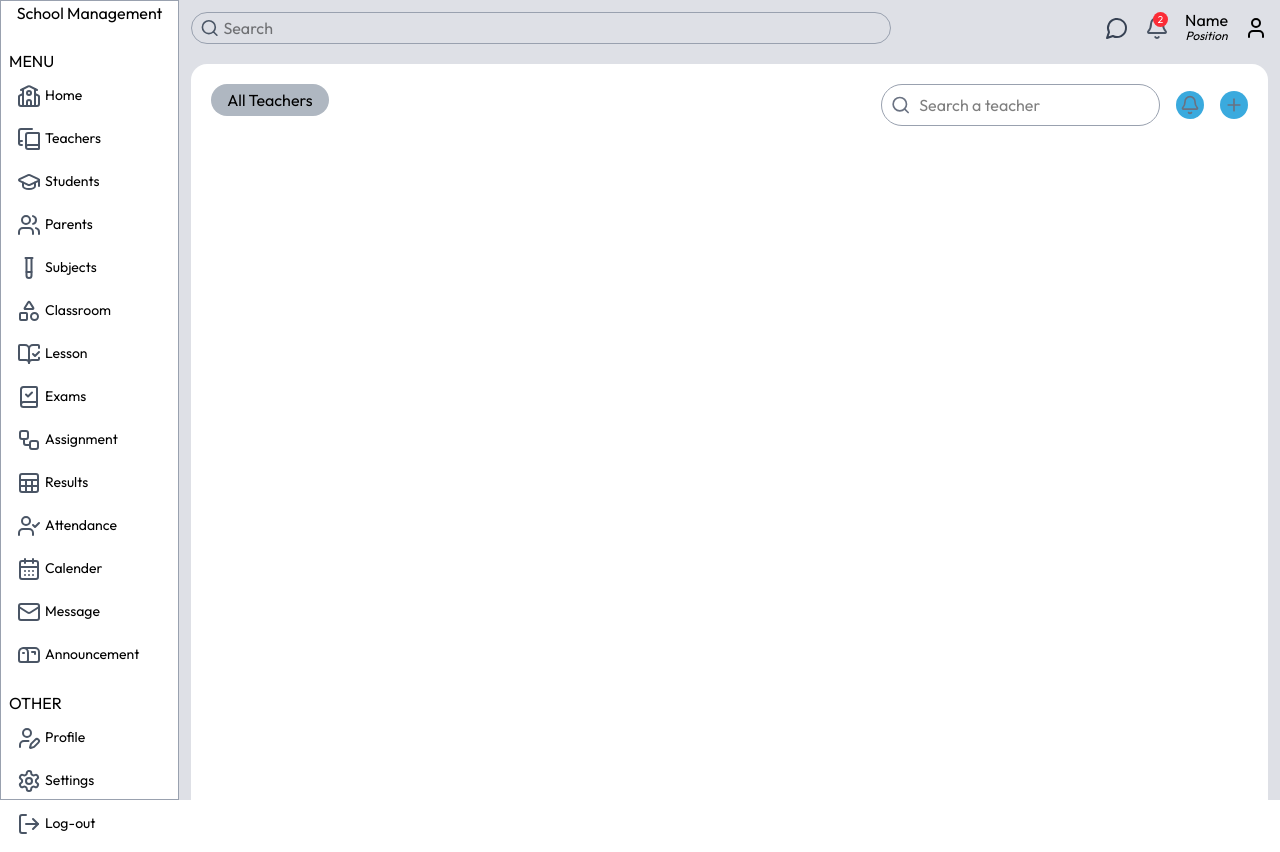
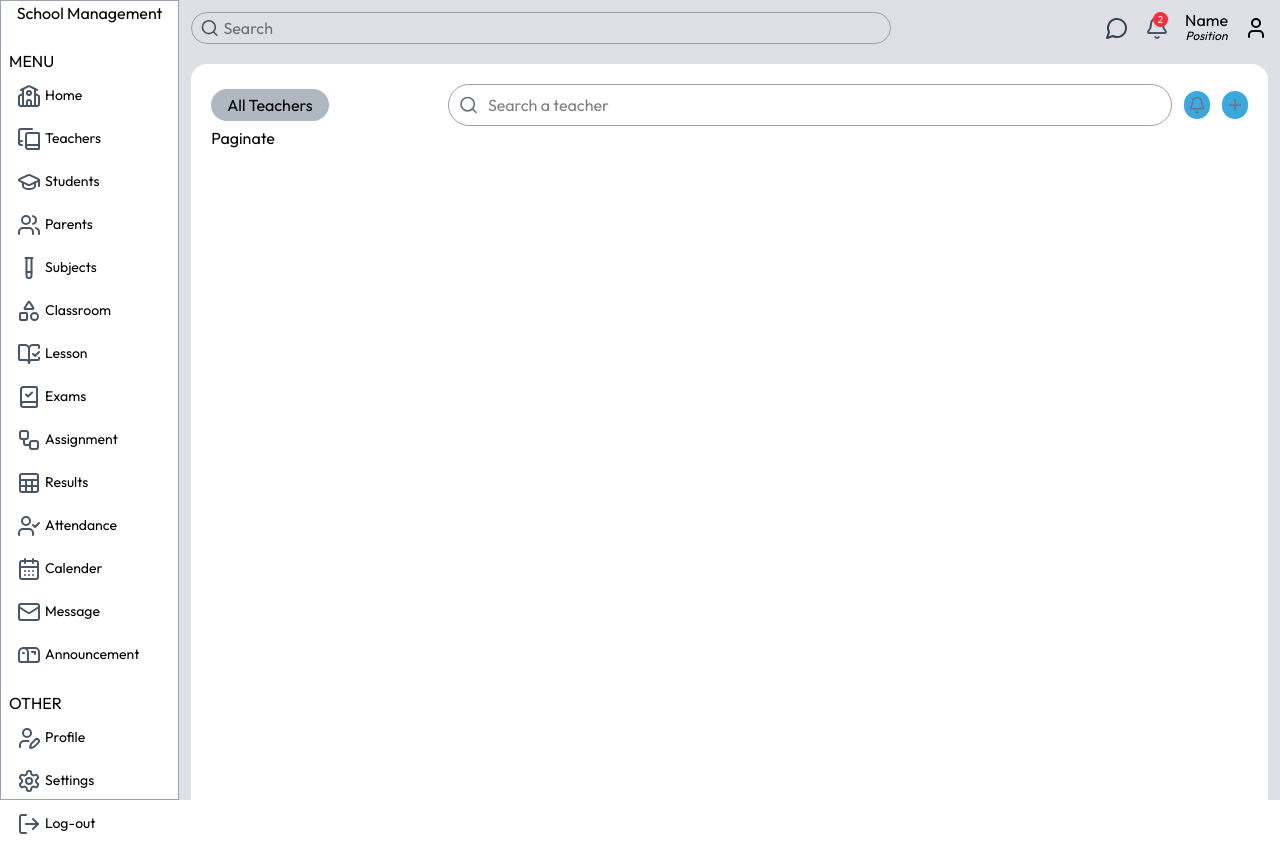
Before and after one commit to Chinweike99/school_management_system, a Next.js app: page /list/teacher in a window 1280 px wide. Built offline with nearby package versions, Linux system fonts and the light colour scheme; a web font is replaced by a local one.

Commit message:
tachers list

```diff
--- a/src/app/(dashboard)/list/teacher/page.tsx
+++ b/src/app/(dashboard)/list/teacher/page.tsx
@@ -1,3 +1,4 @@
+import Pagination from "@/app/components/Pagination";
 import TableSearch from "@/app/components/TableSearch";
 import { Bell, Plus, Search } from "lucide-react";
 import React from "react";
@@ -6,10 +7,9 @@ const TeacherListPage = () => {
   return (
     <div className="p-5 bg-white rounded-2xl h-full my-5">
       <div className="flex flex-col">
-        <div className="flex gap-8 justify-between">
+        <div className="flex gap-8 justify-between items-center">
           <h1 className="p-1 h-8 rounded-full px-4 bg-[#afb7c1]">All Teachers</h1>
-
-          <div className="flex flex-1  max-w-[800px]  items-center justify-end gap-4">
+          <div className="flex flex-1 max-w-[800px]  items-center justify-end gap-3">
             {/* <div className="border flex-1  border-gray-400 p-2 rounded-full flex items-center justify-center gap-2">
               <Search className="h-5 text-gray-500" />
               <input
@@ -18,13 +18,20 @@ const TeacherListPage = () => {
                 className="outline-none w-full"
               />
             </div> */}
-            <TableSearch />
-
+              <div className=" w-full">
+              <TableSearch />
+              </div>
               <Bell className="h-7 w-7 text-gray-500 bg-[#3aaade] p-1 rounded-full" />
               <Plus className="h-7 w-7 text-gray-500 bg-[#3aaade] p-1 rounded-full" />
 
           </div>
         </div>
+
+
+         {/* Paginaiton */}
+         <div>
+            <Pagination />
+          </div>
       </div>
     </div>
   );
--- a/src/app/(dashboard)/student/page.tsx
+++ b/src/app/(dashboard)/student/page.tsx
@@ -11,8 +11,8 @@ const Studentpage = () => {
     <div className=' flex gap-4 flex-col xl:flex-row mt-5'>
       {/* LEFT */}
       <div className='w-full xl:w-2/3'>
-          <div className='h-full bg-white p-4 rounded-2xl'>
-            <h1 className='text-xl font-semibold'>Schedule JSS1</h1>
+      <div className='h-full bg-white p-4 rounded-2xl'>
+      <h1 className='text-xl font-semibold py-3'>Students {"{John}"}</h1>
             <BigCalendar />
           </div>
       </div>
--- a/src/app/(dashboard)/teacher/page.tsx
+++ b/src/app/(dashboard)/teacher/page.tsx
@@ -11,8 +11,8 @@ const Teacherpage = () => {
     <div className=' flex gap-4 flex-col xl:flex-row mt-5'>
       {/* LEFT */}
       <div className='w-full xl:w-2/3'>
-          <div className='h-full bg-white p-4 rounded-2xl'>
-            <h1 className='text-xl font-semibold'>Schedule JSS1</h1>
+      <div className='h-full bg-white p-4 rounded-2xl'>
+      <h1 className='text-xl font-semibold py-3'>Teachers {"{John}"}</h1>
              <BigCalendar />
           </div>
       </div>
--- /dev/null
+++ b/src/app/components/Pagination.tsx
@@ -0,0 +1,11 @@
+import React from 'react'
+
+const Pagination = () => {
+  return (
+    <div>
+      Paginate
+    </div>
+  )
+}
+
+export default Pagination
--- a/src/app/components/TableSearch.tsx
+++ b/src/app/components/TableSearch.tsx
@@ -4,7 +4,7 @@ import React from 'react'
 const TableSearch = () => {
   return (
     <div>
-        <div className="border flex-1 w-full  border-gray-400 p-2 rounded-full flex items-center justify-center gap-2">
+        <div className="border max-w-[800px] w-full  border-gray-400 p-2 rounded-full flex items-center justify-center gap-2">
               <Search className="h-5 text-gray-500" />
               <input
                 type="search"
```
